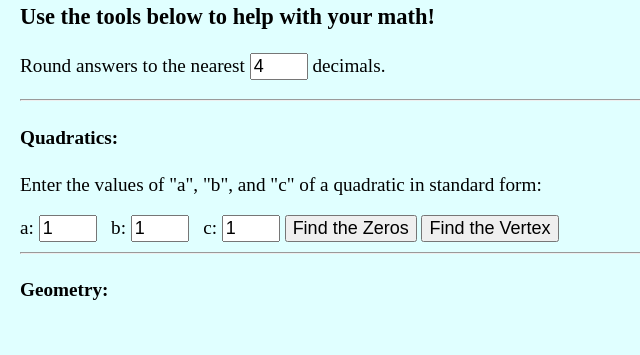
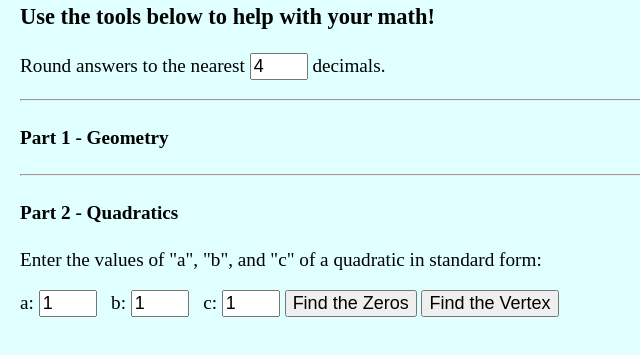
Before and after one commit to MisterBrash/3U_U2_Summative, a plain HTML site: page index.html in a window 1280 px wide. Shown: the part 91-446 px from the top of the page, without its empty margins (0-640 px from the left). Drawn offline with Linux system fonts and the light colour scheme.

Commit message:
Added skeleton code

```diff
--- a/index.html
+++ b/index.html
@@ -26,9 +26,17 @@
 
         <hr>
 
+        <!-- Geometry -->
+        <div>
+            <h4>Part 1 - Geometry</h4>
+
+        </div>
+
+        <hr>
+
         <!-- Quadratics -->
         <div>
-            <h4>Quadratics:</h4>
+            <h4>Part 2 - Quadratics</h4>
             <p>
                 Enter the values of "a", "b", and "c" of a quadratic in standard form:
             </p>
@@ -47,13 +55,6 @@
             <div id="quadratic_output"></div>
         </div>
 
-        <hr>
-
-        <!-- Geometry -->
-        <div>
-            <h4>Geometry:</h4>
-
-        </div>
 
 
     </body>
--- a/main.js
+++ b/main.js
@@ -9,7 +9,8 @@
 'use strict';
 
 /*** Event Listeners ***/
-
+document.getElementById("zeros").addEventListener("click", zeros);
+document.getElementById("vertex").addEventListener("click", vertex);
 
 /*** Functions ***/
 
@@ -20,6 +21,8 @@ function round(value, decimals) {
 
 // Round to the user's number of decimals
 function round_user(value) {
+    // Get the number of decimals from the "rounding" box
+    let d = Number(document.getElementById("rounding").value)
 
 }
 
```
